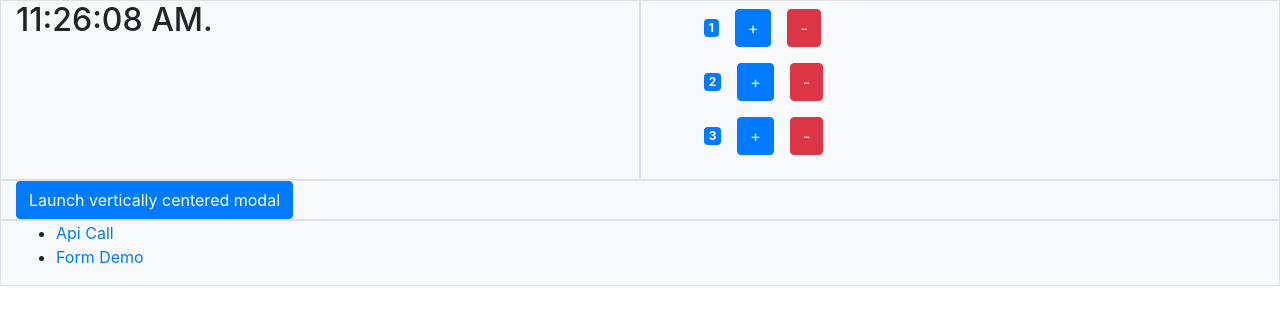
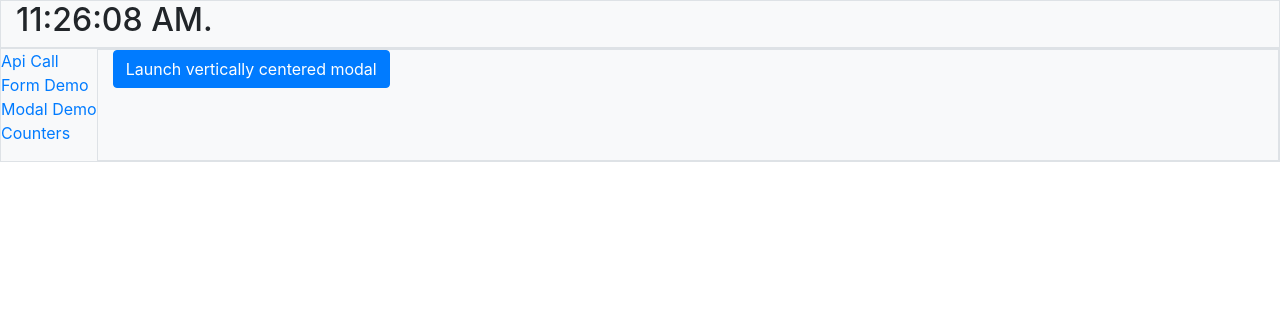
Before and after one commit to sumgup/react-app, a React (Create React App) app: page /modalDemo in a window 1280 px wide. Shown: the top 324 px of the page. Built offline with nearby package versions, Linux system fonts and the light colour scheme.

Commit message:
corrected layout

```diff
--- a/src/App.js
+++ b/src/App.js
@@ -1,45 +1,23 @@
 import React, { Component } from 'react';
-import {ButtonToolbar, Button, Modal} from 'react-bootstrap'
 import './App.css';
 import Clock from "./Components/clock";
-import Counters from "./Components/counters";
-import ModalEx from "./Components/modalEx";
+
+
 import NavComp from "./Components/navComp";
 
 class App extends Component {
-  state = {
-    counters: [{ id: 1 }, { id: 2 }, { id: 3 }],
-    modalShow: false
-  };
+
 
   render() {
-    let modalClose = () => this.setState({ modalShow: false });
+
 
     return (
       <div className = "container-fluid">
-
-        <div className = "row">
+      <div className = "row">
           <div class="col-sm border bg-light">
-            <Clock />
+              <Clock/>
           </div>
-          <div className="col-sm border bg-light">
-            <Counters value = {this.state.counters}></Counters>
           </div>
-        </div>
-        <div className = "row">
-          <div class="col-sm border bg-light">
-            < ButtonToolbar>
-                <Button
-                  variant="primary"
-                  onClick={() => this.setState({ modalShow: true })}>
-                  Launch vertically centered modal
-                </Button>
-                <ModalEx
-                  show={this.state.modalShow}
-                  onHide={modalClose}/>
-              </ButtonToolbar>
-          </div>
-        </div>
         <div className = "row">
           <div class="col-sm border bg-light">
               <NavComp/>
--- a/src/Components/apiCall.jsx
+++ b/src/Components/apiCall.jsx
@@ -35,12 +35,12 @@ class ApiCall extends Component {
     render() {
         const { error, isLoaded, posts } = this.state;
         if (error) {
-          return <div>Error: {error.message}</div>;
+          return <div class="col-sm border bg-light">Error: {error.message}</div>;
         } else if (!isLoaded) {
-          return <div>Loading...</div>;
+          return <div class="col-sm border bg-light">Loading...</div>;
         } else {
           return (
-            <h1>{posts[0].title}</h1>
+            <div class="col-sm border bg-light"><h1>{posts[0].title}</h1></div>
           );
         }
       }
--- a/src/Components/counters.jsx
+++ b/src/Components/counters.jsx
@@ -3,16 +3,18 @@ import Counter from "./counter";
 
 class Counters extends Component {
   state = {
-    counters: this.props.value
+    counters: [{ id: 1 }, { id: 2 }, { id: 3 }]
   };
 
   render() {
     return (
+      <div class="col-sm border bg-light">
       <ul>
         {this.state.counters.map(o => (
           <Counter key={o.id} value={o.id} />
         ))}
       </ul>
+      </div>
     );
   }
 }
--- a/src/Components/formEx.jsx
+++ b/src/Components/formEx.jsx
@@ -4,6 +4,7 @@ import {Form, Button, Col} from 'react-bootstrap';
 class FormEx extends Component {
     render() {
       return (
+        <div class="col-sm border bg-light">
         <Form>
             <Form.Row>
                 <Form.Group as={Col} controlId="formGridEmail">
@@ -55,6 +56,7 @@ class FormEx extends Component {
                 Submit
             </Button>
         </Form>
+        </div>
       );
     }
   }
--- /dev/null
+++ b/src/Components/modalDemo.jsx
@@ -0,0 +1,29 @@
+import React, { Component } from "react";
+import {ButtonToolbar, Button} from 'react-bootstrap';
+import ModalEx from "./modalEx";
+
+class ModalDemo extends Component {
+    state = {
+        modalShow: false
+      };
+
+    render() {
+        let modalClose = () => this.setState({ modalShow: false });
+      return (
+        <div class="col-sm border bg-light">
+            < ButtonToolbar>
+                <Button
+                  variant="primary"
+                  onClick={() => this.setState({ modalShow: true })}>
+                  Launch vertically centered modal
+                </Button>
+                <ModalEx
+                  show={this.state.modalShow}
+                  onHide={modalClose}/>
+              </ButtonToolbar>
+          </div>
+      );
+    }
+  }
+
+  export default ModalDemo;
--- a/src/Components/navComp.jsx
+++ b/src/Components/navComp.jsx
@@ -1,26 +1,26 @@
 import React, { Component } from "react";
-import { BrowserRouter as Router, Route, Link } from "react-router-dom";
+import { BrowserRouter as Router, Route, Link} from "react-router-dom";
 import FormEx from "./formEx";
 import ApiCall from "./apiCall";
+import Counters from "./counters";
+import ModalDemo from "./modalDemo";
 
 class NavComp extends Component {
 
       render() {
         return (
             <Router>
-                <div>
-                    <nav>
-                        <ul>
-                        <li>
-                            <Link to="/apiCall">Api Call</Link>
-                        </li>
-                        <li>
-                            <Link to="/form">Form Demo</Link>
-                        </li>
-                        </ul>
-                    </nav>
+                <div className = "row">
+                    <ul class="nav flex-column mb-3">
+                        <li class="nav-item"><Link to="/apiCall">Api Call</Link></li>
+                        <li class="nav-item"><Link to="/form">Form Demo</Link></li>
+                        <li class="nav-item"><Link to="/modalDemo">Modal Demo</Link></li>
+                        <li class="nav-item"><Link to="/counters">Counters</Link> </li>
+                    </ul>
                     <Route path="/apiCall" exact component={ApiCall} />
                     <Route path="/form" exact component={FormEx} />
+                    <Route path="/modalDemo" exact component={ModalDemo} />
+                    <Route path="/counters" exact component={Counters} />
                 </div>
           </Router>
         )
```
